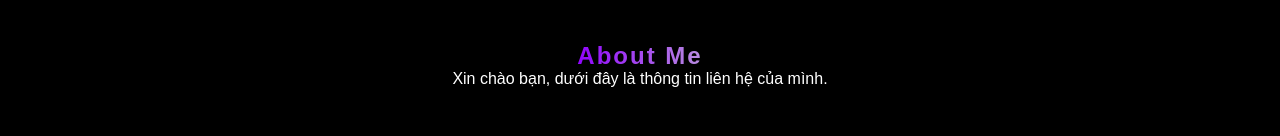
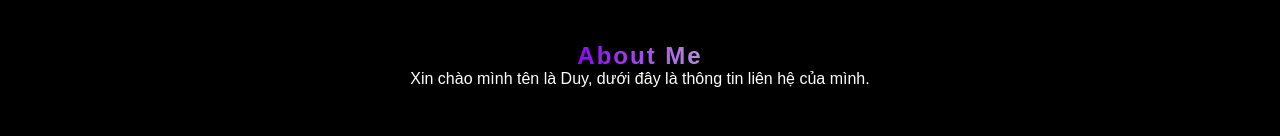
Before and after one commit to Envy-Prime/Bio, a plain HTML site: page index.html in a window 1280 px wide. Shown: the part 735-871 px from the top of the page. Drawn offline with Linux system fonts and the light colour scheme.

Commit message:
Add files via upload

```diff
--- a/index.html
+++ b/index.html
@@ -32,7 +32,7 @@
 
   <section id="about" class="about-section">
    <h2 class="led-gradient">About Me</h2>
-   <p>Xin chào bạn, dưới đây là thông tin liên hệ của mình.</p>
+   <p>Xin chào mình tên là Duy, dưới đây là thông tin liên hệ của mình.</p>
 
     <div class="social-container">
   <div class="icon facebook">
```
